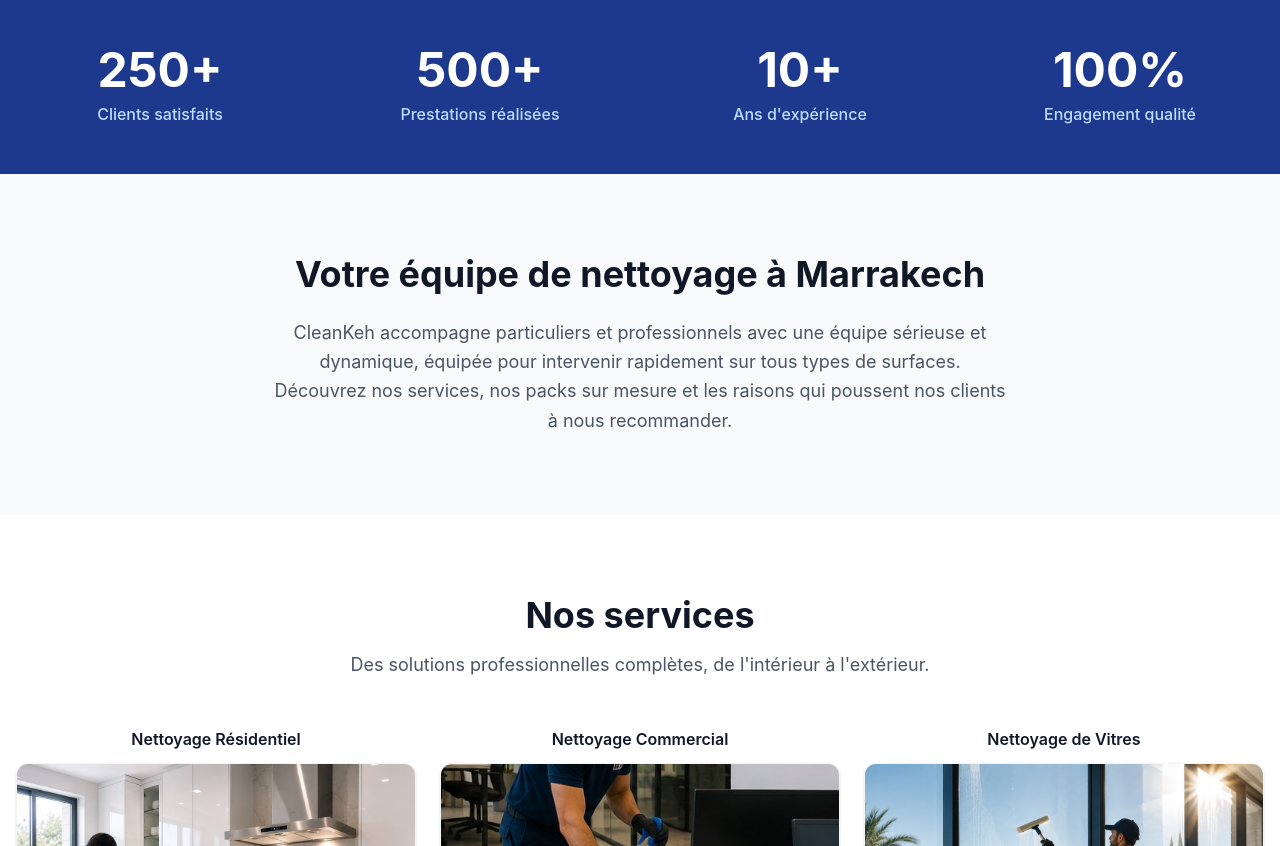
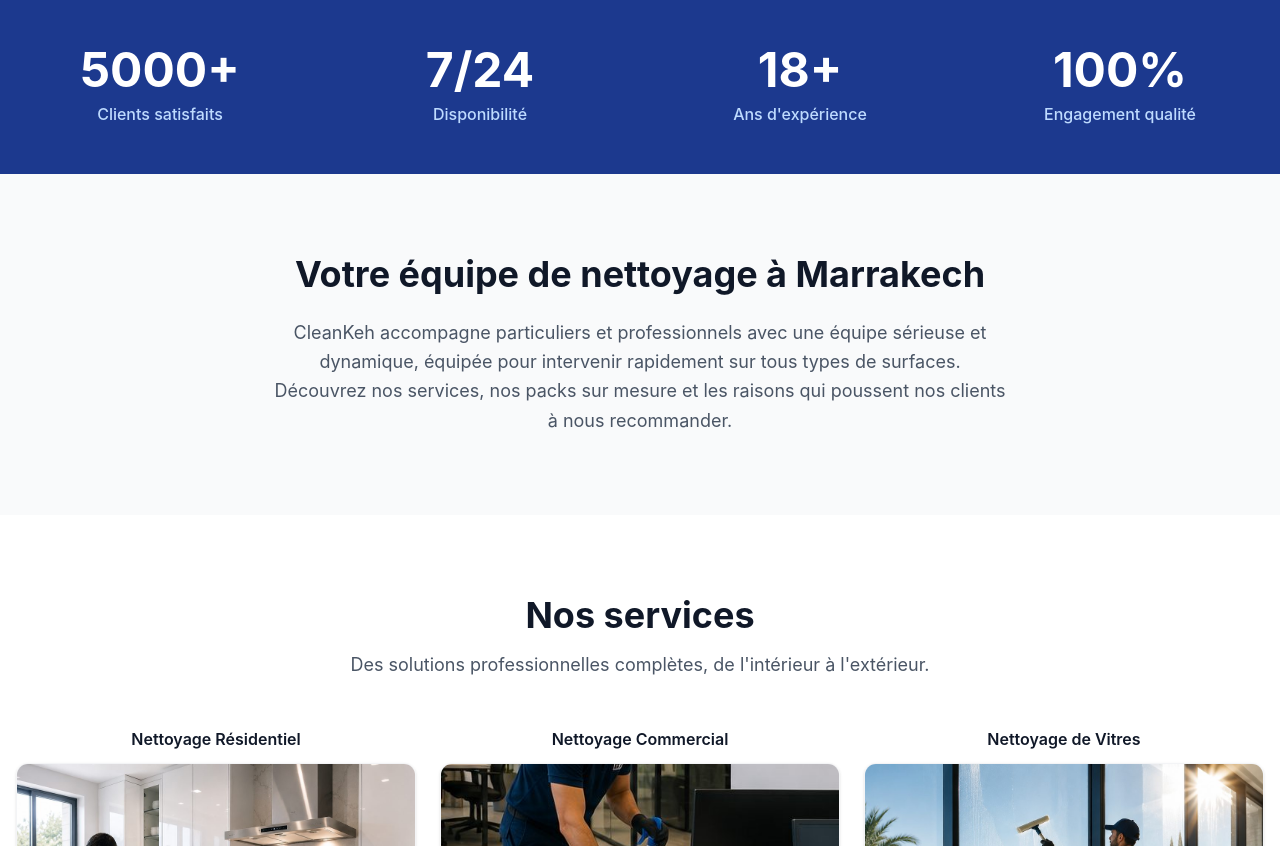
Before and after one commit to simohmd10/cleaningkech, a React (Vite) app: page / in a window 1280 px wide. Shown: the part 885-1731 px from the top of the page. Built offline with nearby package versions, Linux system fonts and the light colour scheme.

Commit message:
Update stats: 5000+ clients, 18+ years, 24/7 availability
Replace "250+ Clients satisfaits / 500+ Prestations réalisées / 10+
Ans d'expérience" with "5000+ Clients satisfaits / 7/24 Disponibilité
/ 18+ Ans d'expérience". Engagement qualité stays 100%.

```diff
--- a/src/pages/Home.jsx
+++ b/src/pages/Home.jsx
@@ -122,9 +122,9 @@ export default function Home() {
         <div className="container mx-auto px-4 max-w-7xl">
           <div className="grid grid-cols-2 md:grid-cols-4 gap-8 text-center text-white">
             {[
-              ['250+', 'Clients satisfaits'],
-              ['500+', 'Prestations réalisées'],
-              ['10+', "Ans d'expérience"],
+              ['5000+', 'Clients satisfaits'],
+              ['7/24', 'Disponibilité'],
+              ['18+', "Ans d'expérience"],
               ['100%', 'Engagement qualité']
             ].map(([num, label]) => (
               <div key={label}>
```
